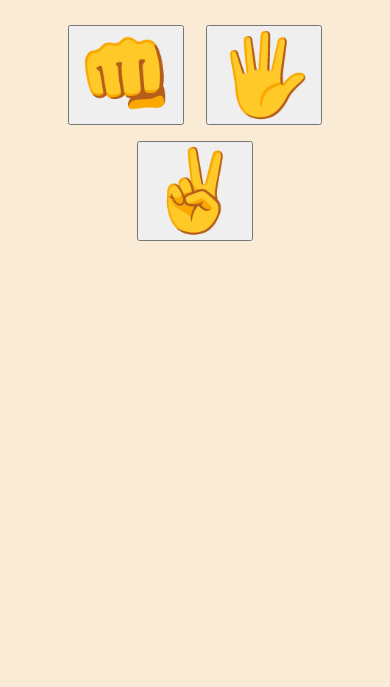
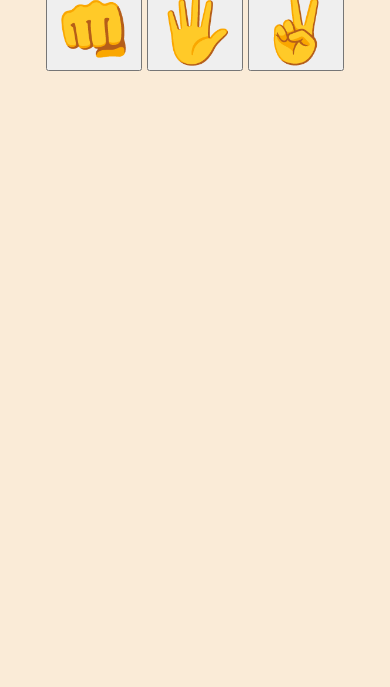
Before and after one commit to k26rahul/Playground, a plain HTML site: page Rock-Paper-Scissors/RPS-Web/index.html in a window 390 px wide. Shown: the part 157-844 px from the top of the page. Drawn offline with Linux system fonts and the light colour scheme; a web font is replaced by a local one.

Commit message:
Update styles.css

```diff
--- a/Rock-Paper-Scissors/RPS-Web/styles.css
+++ b/Rock-Paper-Scissors/RPS-Web/styles.css
@@ -11,5 +11,15 @@ body {
 
 button {
   font-size: 5rem;
-  margin: 0.5rem;
 }
+
+@media (max-width: 500px) {
+  body {
+    font-size: 1.2rem;
+  }
+
+  button {
+    font-size: 4rem;
+    margin-top: 0.5rem;
+  }
+}
```
